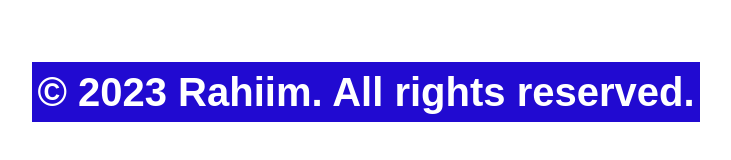
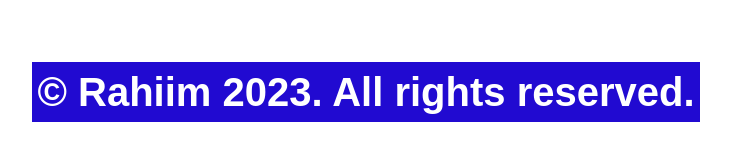
Before and after one commit to RockieRaheem/TODO-LIST, a plain HTML site: page 11-Todo-List.html in a window 1280 px wide. Shown: the part 510-670 px from the top of the page, without its empty margins (274-1005 px from the left). Drawn offline with Linux system fonts and the light colour scheme.

Commit message:
version 6

```diff
--- a/11-Todo-List.html
+++ b/11-Todo-List.html
@@ -20,10 +20,9 @@
     <div class="js-todo-List todo-grid"></div>
 
     <footer>
-        <p>&copy; 2023 Rahiim. All rights reserved.</p>
-      </footer>
+        <p>&copy; Rahiim 2023. All rights reserved.</p>
+    </footer>
 
     <script src="11-Todo-List.js"></script>
-
 </body>
 </html>
```
